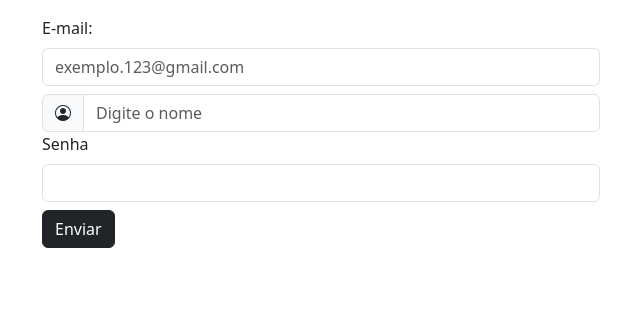
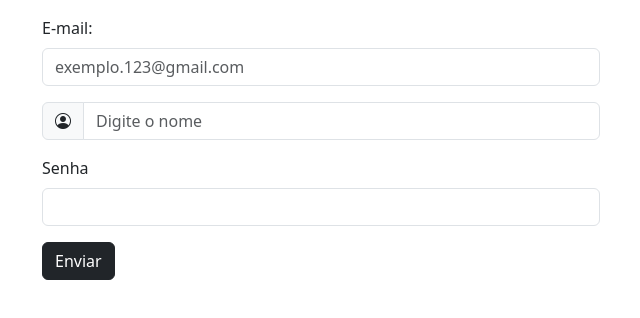
Before and after one commit to Rafael-Santos2/Bootstrap_Intro_Rafael, a plain HTML site: page ex4_formulario-sub-css/ex4.html in a window 1280 px wide. Shown: the whole page, without its empty margins (40-680 px from the left). Drawn offline with nearby package versions, Linux system fonts and the light colour scheme.

Commit message:
Update ex4.html

```diff
--- a/ex4_formulario-sub-css/ex4.html
+++ b/ex4_formulario-sub-css/ex4.html
@@ -23,18 +23,21 @@
             <div class="col-sm-6 mb-3">
                 <label for="email" class="form-label">E-mail:</label>
                 <input type="email" class="form-control custom-input" placeholder="exemplo.123@gmail.com" id="email">
+            </div>
 
-
+            <div class="col-sm-6 mb-3">
                 <div class="input-group">
-                    <span class="input-group-text custom-icon mt-2">
+                    <span class="input-group-text custom-icon">
                         <i class="bi bi-person-circle"></i></span>
-                    <input type="text" class="form-control custom-input mt-2" placeholder="Digite o nome">
+                    <input type="text" class="form-control custom-input" placeholder="Digite o nome">
                 </div>
+            </div>
+            <div class="col-sm-6 mb-3">
                 <label for="senha" class="form-label">Senha</label>
                 <input type="password" class="form-control custom-input" id="senha">
 
-                <button type="submit" class="btn btn-dark custom-button mt-2">Enviar</button>
             </div>
+            <button type="submit" class="btn btn-dark custom-button">Enviar</button>
         </form>
     </div>
 
```
